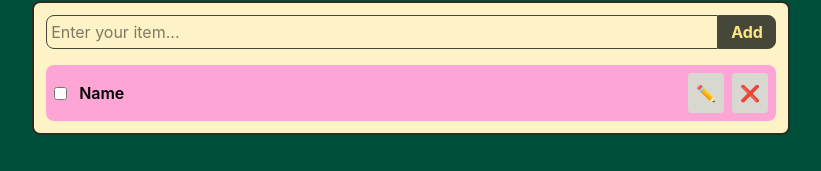
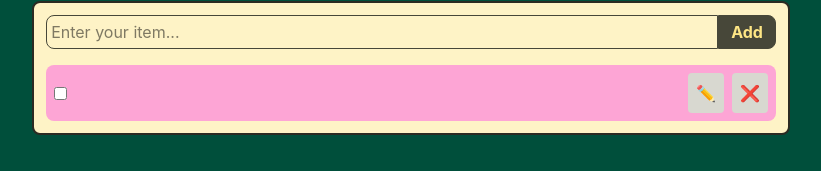
Before and after one commit to Maryum-Fiaz/todo-react-app, a React (Vite) app: page / in a window 1280 px wide. Shown: the part 357-528 px from the top of the page, without its empty margins (229-1050 px from the left). Built offline with nearby package versions, Linux system fonts and the light colour scheme.

Commit message:
context to store item name globally

```diff
--- a/src/App.jsx
+++ b/src/App.jsx
@@ -1,11 +1,15 @@
+import { useState } from "react"
 import TodoInput from "./components/TodoInput"
 import TodoList from "./components/TodoList"
+import { ItemContext } from "./context/todoContext.js"
 
 
 function App() {
 
+  const [itemName, setItemName] = useState('');
+
   return (
-    <>
+    <ItemContext value={{itemName, setItemName}}>
       <div className="flex flex-col justify-center items-center gap-2.5 h-screen bg-emerald-900">
         <h1 className="font-bold text-2xl mb-2 text-amber-300">Manage Your Todo</h1>
         <div className="bg-amber-100 p-3 flex flex-col justify-center items-center rounded-lg border-2 border-olive-800">
@@ -14,7 +18,7 @@ function App() {
 
         </div>
       </div>
-    </>
+    </ItemContext>
   )
 }
 
--- a/src/components/TodoInput.jsx
+++ b/src/components/TodoInput.jsx
@@ -1,25 +1,32 @@
 import { useState } from "react";
+import { useItemName } from "../context/todoContext.js";
 
 function TodoInput() {
 
-    const [item, setItem] = useState('');
+    const {itemName, setItemName} = useItemName();
+    const [localText, setLocalText] = useState('');
 
 
-    console.log('render...');
 
+    const addingToList = () => {
+      setItemName(localText)
+    }
 
+    console.log('render...', itemName);
   return (
     <>
       <div className="mb-4">
         <input
           type="text"
           name=""
-          value={item}
-          onChange={(e) => setItem(e.target.value)}
+          value={localText}
+          onChange={(e) => setLocalText(e.target.value)}
           className="outline-none border border-olive-700 rounded-l-lg p-1 min-w-2xl focus:border-olive-800"
           placeholder="Enter your item..."
         />
-        <button className="bg-olive-700 border border-olive-700 text-amber-200 font-bold px-3 py-1 rounded-r-lg cursor-pointer hover:bg-olive-800 hover:border-olive-800 transition-all">
+        <button className="bg-olive-700 border border-olive-700 text-amber-200 font-bold px-3 py-1 rounded-r-lg cursor-pointer hover:bg-olive-800 hover:border-olive-800 transition-all"
+        onClick={() =>  addingToList()}
+        >
           Add
         </button>
       </div>
--- a/src/components/TodoList.jsx
+++ b/src/components/TodoList.jsx
@@ -1,6 +1,9 @@
 import React from 'react'
+import { useItemName } from '../context/todoContext'
 
 export default function TodoList() {
+
+    const { itemName } = useItemName();
   return (
     <>
     <div className='p-2 bg-pink-300 w-full rounded-lg'>
@@ -8,7 +11,7 @@ export default function TodoList() {
             <li className='flex justify-between'>
                 <div className='font-semibold flex gap-3 items-center'>
                 <input type="checkbox" name="" id="" />
-                <span>Name</span>
+                <span>{itemName}</span>
                 </div>
 
                 <div className='font-semibold flex gap-2'>
--- /dev/null
+++ b/src/context/todoContext.js
@@ -0,0 +1,20 @@
+import { createContext, useContext } from "react";
+
+// create context
+export const ItemContext = createContext({
+    itemName: '',
+    setItemName: () => {},
+});
+
+// export const ItemContextProvider = ItemContext.Provider
+
+// create custom hook for consumers to get data
+export const useItemName = () => {
+    const item = useContext(ItemContext);
+
+    if(!item) {
+        throw new Error("Item context not found...")
+    }
+
+    return item;
+}
```
